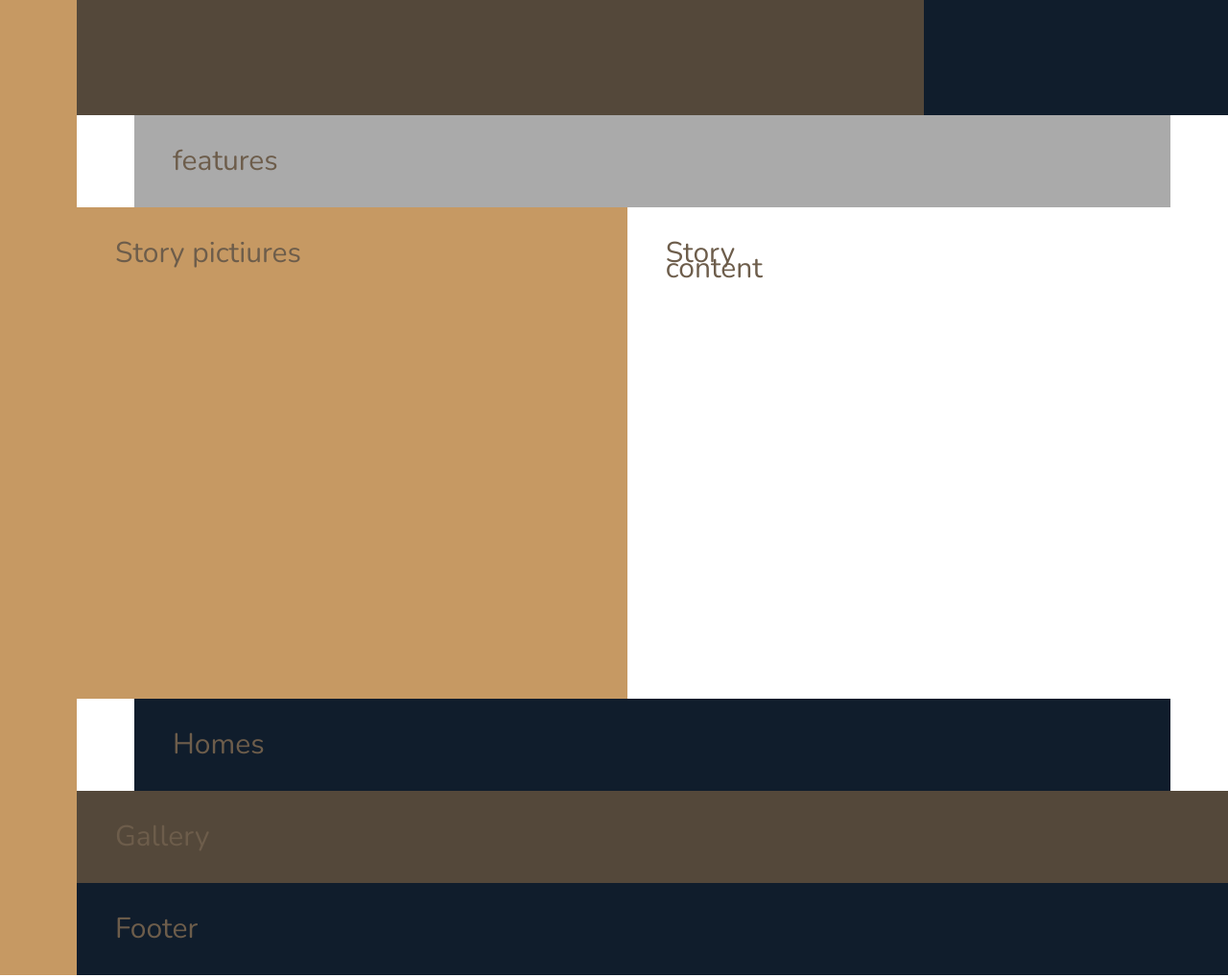
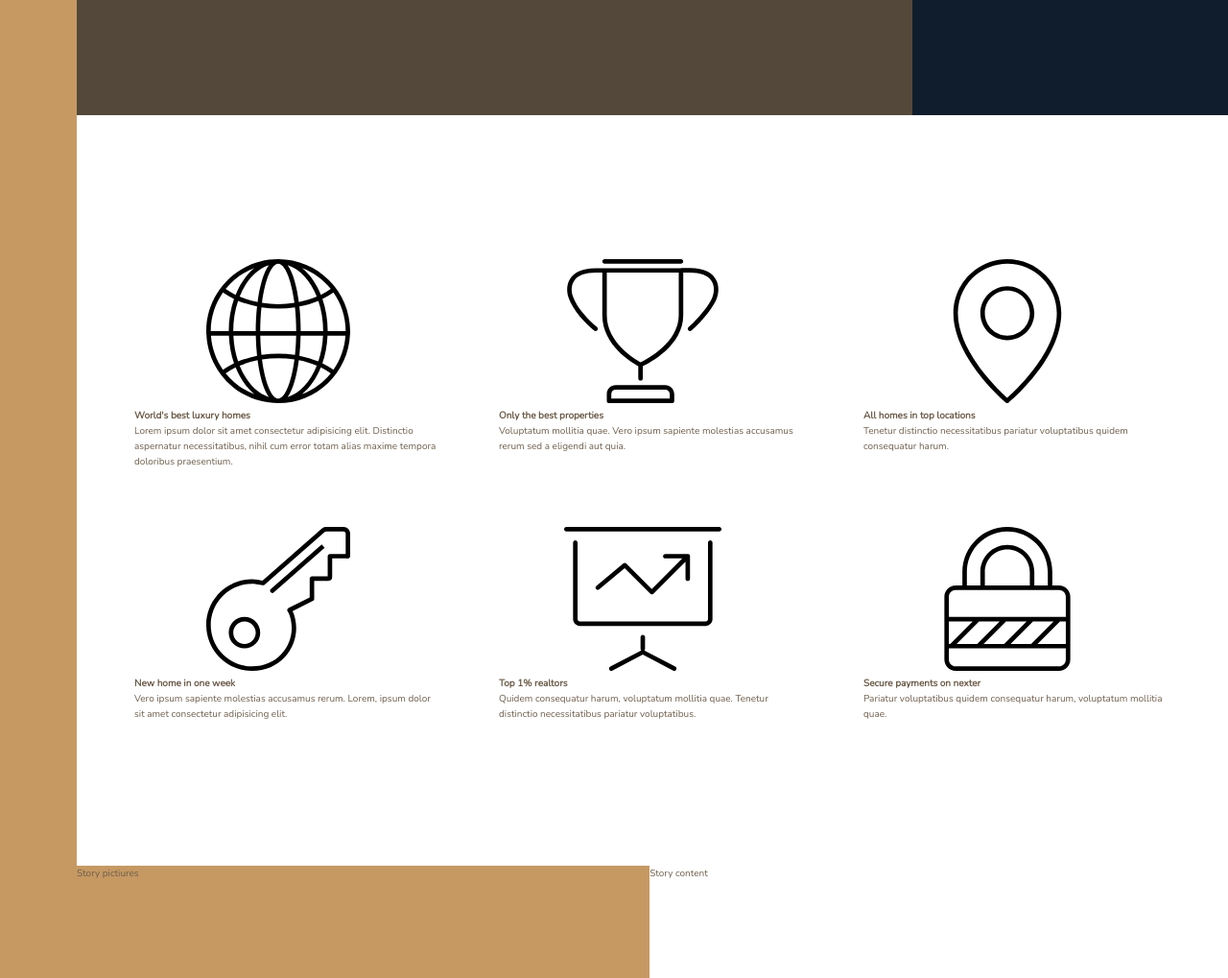
Before and after one commit to Canthar90/Nexter, a website: page index.html in a window 1280 px wide. Shown: the part 520-1539 px from the top of the page at 96% size. Drawn offline with nearby package versions, Linux system fonts and the light colour scheme.

Commit message:
Added features html content and basic styling

```diff
--- a/index.html
+++ b/index.html
@@ -25,7 +25,50 @@
         </div>
 
         <section class="features">
-            features
+            <div class="feature">
+                <svg class="feature__icon">
+                    <use xlink:href="img/sprite.svg#icon-global"></use>
+                </svg>
+                <h4 class="heading-4">World's best luxury homes</h4>
+                <p class="feature__text">Lorem ipsum dolor sit amet consectetur adipisicing elit. Distinctio aspernatur necessitatibus, nihil cum error totam alias maxime tempora doloribus praesentium.</p>
+            </div>
+
+            <div class="feature"><svg class="feature__icon">
+                <use xlink:href="img/sprite.svg#icon-trophy"></use>
+            </svg>
+            <h4 class="heading-4">Only the best properties</h4>
+            <p class="feature__text">Voluptatum mollitia quae. Vero ipsum sapiente molestias accusamus rerum sed a eligendi aut quia.</p>
+        </div>
+
+            <div class="feature"><svg class="feature__icon">
+                <use xlink:href="img/sprite.svg#icon-map-pin"></use>
+            </svg>
+            <h4 class="heading-4">All homes in top locations</h4>
+            <p class="feature__text"> Tenetur distinctio necessitatibus pariatur voluptatibus quidem consequatur harum.</p>
+        </div>
+
+            <div class="feature"><svg class="feature__icon">
+                <use xlink:href="img/sprite.svg#icon-key"></use>
+            </svg>
+            <h4 class="heading-4">New home in one week</h4>
+            <p class="feature__text">Vero ipsum sapiente molestias accusamus rerum. Lorem, ipsum dolor sit amet consectetur adipisicing elit.</p>
+        </div>
+
+            <div class="feature"><svg class="feature__icon">
+                <use xlink:href="img/sprite.svg#icon-presentation"></use>
+            </svg>
+            <h4 class="heading-4">Top 1% realtors</h4>
+            <p class="feature__text">Quidem consequatur harum, voluptatum mollitia quae. Tenetur distinctio necessitatibus pariatur voluptatibus.
+            </p>
+        </div>
+
+            <div class="feature"><svg class="feature__icon">
+                <use xlink:href="img/sprite.svg#icon-lock"></use>
+            </svg>
+            <h4 class="heading-4">Secure payments on nexter</h4>
+            <p class="feature__text">Pariatur voluptatibus quidem consequatur harum, voluptatum mollitia quae.</p>
+        </div>
+
         </section>
 
         <div class="story__pictiures">
--- a/sass/_base.scss
+++ b/sass/_base.scss
@@ -40,8 +40,5 @@ body {
     grid-template-columns: [sidebar-start] 8rem [sidebar-end full-start] minmax(6rem, 1fr) [center-start]
     repeat(8, [col-start] minmax(min-content, 14rem) [col-end]) [center-end] minmax(6rem, 1fr) [full-end];
 
-    & > * {
-        padding: 40px;
-        font-size: 3rem;
-    }
+
 }
--- a/sass/_features.scss
+++ b/sass/_features.scss
@@ -1,5 +1,10 @@
 .features {
-    background-color: $color-grey-light-2;
+
     grid-column: center-start / center-end ;
 
+    margin: 15rem 0;
+
+    display: grid;
+    grid-template-columns: repeat(3, 1fr);
+    gap: 6rem;
 }
```
Also changed, not shown: css/style.css.
